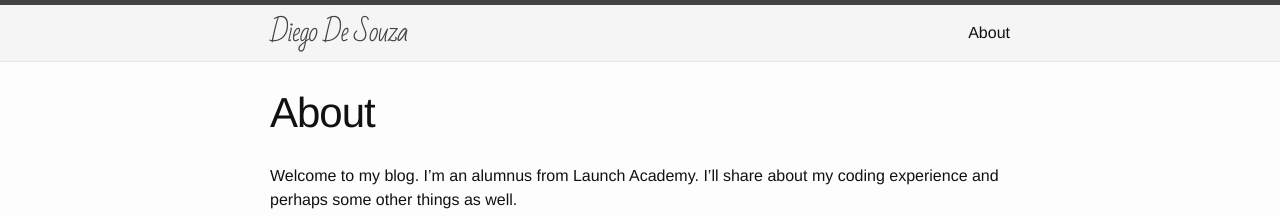
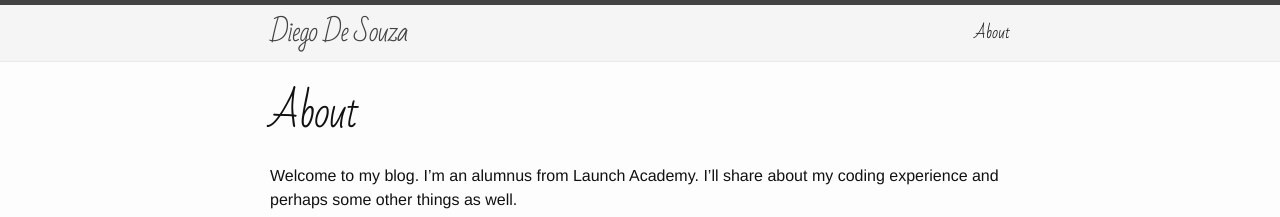
Before and after one commit to diegodesouza/diegodesouza.github.io, a Jekyll site: the page built from about.md, in a window 1280 px wide. Shown: the top 217 px of the page. Built offline with Jekyll 4.4.1, drawn with Linux system fonts in a browser that asks for light colours.

Commit message:
Update _layout.scss

```diff
--- a/_sass/_layout.scss
+++ b/_sass/_layout.scss
@@ -12,7 +12,7 @@
 }
 
 .site-title {
-    font-family: 'Bad Script', cursive;
+    font-family: $change-font-family;
     font-size: 26px;
     line-height: 56px;
     letter-spacing: -1px;
@@ -26,6 +26,7 @@
 }
 
 .site-nav {
+    font-family: $change-font-family;
     float: right;
     line-height: 56px;
 
@@ -201,6 +202,7 @@
 }
 
 .post-title {
+    font-family: $change-font-family;
     font-size: 42px;
     letter-spacing: -1px;
     line-height: 1;
```
